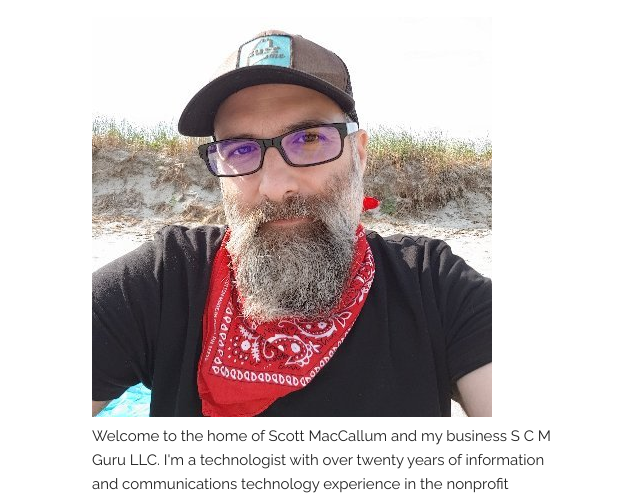
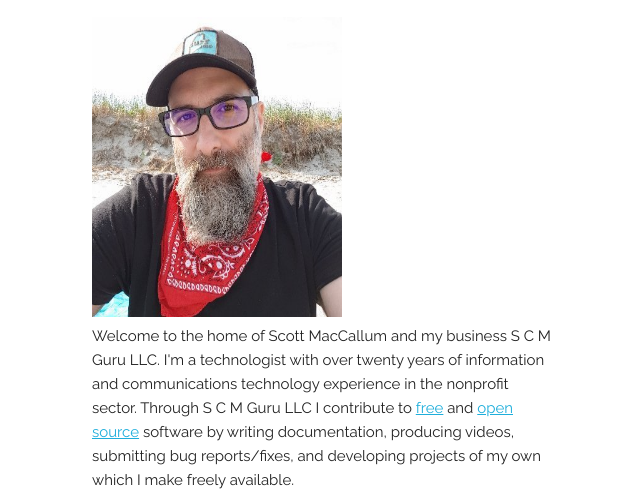
Before and after one commit to SCMGuruLive/website, a plain HTML site: page index.html in a window 1280 px wide. Shown: the part 284-780 px from the top of the page, without its empty margins (68-708 px from the left). Drawn offline with Linux system fonts and the light colour scheme.

Commit message:
Made scm.png image smaller

```diff
--- a/index.html
+++ b/index.html
@@ -17,7 +17,7 @@
 	<div class="one-half column" style="margin-top: 25%">
 	  <script data-name="BMC-Widget" src="https://cdnjs.buymeacoffee.com/1.0.0/widget.prod.min.js" data-id="scmguru" data-description="Support me on Buy me a coffee!" data-message="I could use some caffeine!" data-color="#5F7FFF" data-position="Right" data-x_margin="18" data-y_margin="18"></script>
 	  <h4>Welcome</h4>
-	  <img src="/images/scm.png" alt="Image of Scott">
+	  <img src="/images/scm.png" alt="Image of Scott" width="250" height="300">
 	  <p>Welcome to the home of Scott MacCallum and my business S C M Guru LLC. I'm a technologist with over twenty years of information and communications technology experience in the nonprofit sector. Through S C M Guru LLC I contribute to <a href="https://www.gnu.org/philosophy/free-sw.en.html">free</a> and <a href="https://opensource.org/osd-annotated">open source</a> software by writing documentation, producing videos, submitting bug reports/fixes, and developing projects of my own which I make freely available.</p>
 	  <p>Due to autism and my chosen path of people over profit, I'm not independently wealthy. If you too value free and open source software or if you find my work useful to you, please consider <a href="https://www.buymeacoffee.com/scmguru">buying me a coffee</a>. It <i>really</i> does help and is appreciated.</p>
 	  <h4 id="2020113001">Keeping A Stable Build Updated</h4>
```
